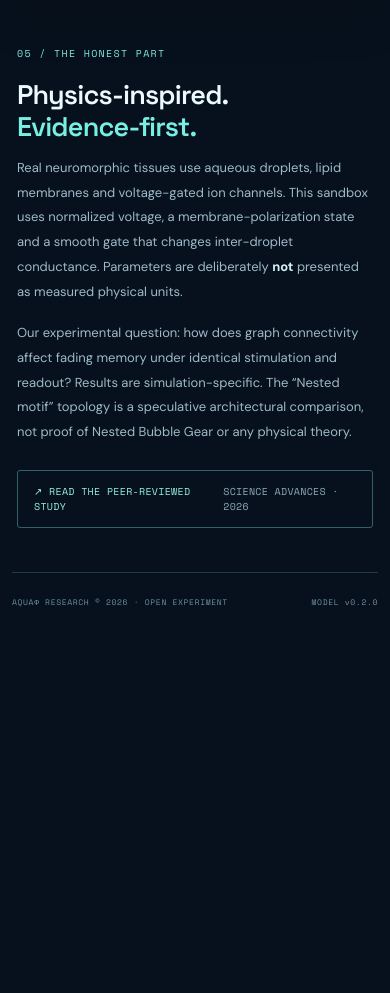
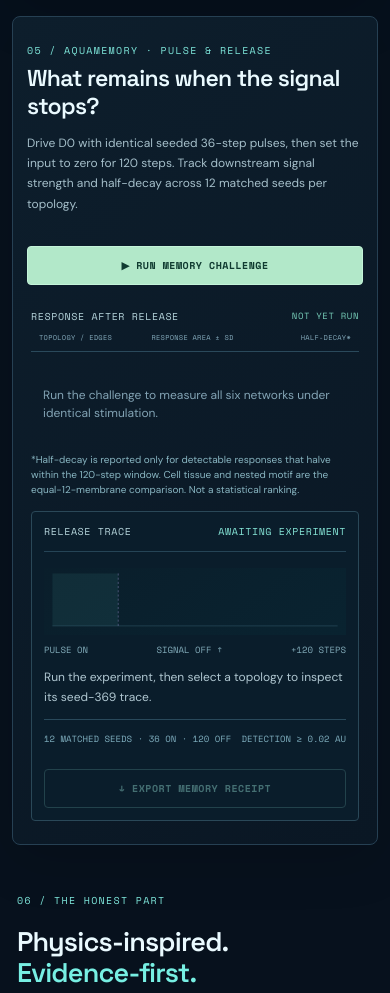
Before and after one commit to MichaelWave369/AquaPhi, a website: page index.html in a window 390 px wide. Shown: the part 3123-4116 px from the top of the page. Before the commit the page ends 3761 px from the top, so only its background shows below. Drawn offline with nearby package versions, Linux system fonts and the light colour scheme.

Commit message:
feat: AquaMemory observable dashboard with responsive comparison and pulse-release trace

```diff
--- a/index.html
+++ b/index.html
@@ -25,6 +25,32 @@ footer{display:flex;justify-content:space-between;align-items:center;gap:12px;bo
 @media(max-width:550px){.shell{padding:0 12px}.topbar{height:69px}.brand strong{font-size:13px}.brand small{font-size:8px}.logo{height:34px;width:34px}.badge{padding:8px;font-size:8px}.intro{padding:34px 3px 25px}.intro h1{font-size:42px}.intro>p{font-size:13px}.science-note{font-size:10px}.panel-head{padding:17px;height:74px}.panel h2{font-size:20px}.stage{margin:0 10px}.stage svg{min-height:255px}.stage-plate-top{top:11px;left:12px}.stage-plate-bottom{bottom:10px;left:11px;font-size:7px}.legend{top:12px;bottom:auto;right:9px;flex-direction:column;gap:4px}.transport{padding:11px;flex-wrap:wrap}.transport-time{font-size:8px}.reading-grid{padding:18px 12px}.reading{padding-left:10px}.reading>span{font-size:8px}.reading>strong{font-size:21px}.timeline{padding:19px 14px 14px}.timeline-head{flex-direction:column;align-items:flex-start}.trace-legend{gap:13px}.timeline svg{margin-top:14px;height:136px}.trace-footer{font-size:7px}.experiment{padding:22px 14px}.experiment-head h2{font-size:23px}.bench-panel,.protocol{padding:14px}.bench-row{grid-template-columns:96px 1fr 44px;gap:7px;font-size:10px}.bench-score{font-size:10px}.methodology{margin:44px 0;padding:0 5px}footer{flex-wrap:wrap;font-size:8px}footer span:nth-child(2){display:none}}
 @media(prefers-reduced-motion:reduce){*,*:before,*:after{animation-duration:.01ms!important;transition-duration:.01ms!important;scroll-behavior:auto!important}}
 
+/* AquaMemory v0.2: responsive pulse-and-release evidence experiment */
+.memory-experiment{margin-top:18px}
+.memory-layout{display:grid;grid-template-columns:minmax(0,1.17fr) minmax(0,1fr);gap:28px;padding:24px 4px 1px}
+.memory-results,.memory-detail{min-width:0}
+.memory-table-head,.memory-row{display:grid;grid-template-columns:minmax(0,1.15fr) minmax(0,1.1fr) minmax(0,.85fr);align-items:center;gap:12px}
+.memory-table-head{font:9px var(--mono);color:#84aabb;letter-spacing:.04em;padding:13px 12px;border-bottom:1px solid #2a495b}
+.memory-table-head span:last-child{text-align:right}
+.memory-rows{display:flex;flex-direction:column;gap:7px;margin-top:10px}
+.memory-empty{color:#83a4b5;font-size:12px;padding:12px}
+.memory-row{width:100%;background:#102738;border:1px solid #294658;border-radius:4px;padding:11px 12px;color:var(--pale);text-align:left;font:12px var(--display)}
+.memory-row:hover,.memory-row:focus-visible{border-color:#8cecdf}
+.memory-row.active{background:#173d45;border-color:#80eedb}
+.memory-row strong{display:block;font:600 12px var(--display)}
+.memory-row small{display:block;color:#90adbb;font:9px var(--mono);margin-top:4px}
+.memory-row .memory-num{font:11px var(--mono);white-space:nowrap}
+.memory-row .memory-num:last-child{text-align:right}
+.memory-detail{border:1px solid #2a4858;background:#0a1d2b;border-radius:4px;padding:18px;align-self:start}
+.memory-detail .protocol-title{border-bottom:1px solid #254456;padding-bottom:12px}
+#memoryPlot{width:100%;height:auto;display:block;margin-top:16px;background:linear-gradient(145deg,#0a1e2b,#092330)}
+.memory-axis{display:flex;justify-content:space-between;gap:6px;color:#83acba;font:9px var(--mono);padding-top:8px}
+.memory-trace-note{font-size:12px;line-height:1.6;color:#b0c7d1;min-height:38px}
+.memory-facts{display:flex;justify-content:space-between;flex-wrap:wrap;gap:9px;border-top:1px solid #29495b;padding:12px 0;color:#7faebe;font:9px var(--mono)}
+#memoryExportBtn{width:100%;margin-top:12px}
+@media(max-width:1000px){.memory-layout{grid-template-columns:1fr}}
+@media(max-width:560px){.memory-layout{gap:14px}.memory-table-head,.memory-row{gap:6px;grid-template-columns:1.1fr 1fr 1fr}.memory-table-head{font-size:7px;padding:8px}.memory-row{padding:9px 6px}.memory-row strong{font-size:10px}.memory-row .memory-num{font-size:9px}.memory-row small{font-size:8px}.memory-detail{padding:12px}}
+
 </style>
 </head>
 <body>
@@ -32,7 +58,7 @@ footer{display:flex;justify-content:space-between;align-items:center;gap:12px;bo
   <div class="shell">
     <header class="topbar">
       <div class="brand"><span class="logo" aria-hidden="true">◉</span><span><strong>AQUAΦ</strong><small>WETWARE / 001</small></span></div>
-      <nav class="toplinks" aria-label="Page navigation"><a href="#observatory">OBSERVATORY</a><a href="#experiment">EXPERIMENTS</a><a href="#methodology">METHOD</a></nav>
+      <nav class="toplinks" aria-label="Page navigation"><a href="#observatory">OBSERVATORY</a><a href="#experiment">EXPERIMENTS</a><a href="#memory">MEMORY</a><a href="#methodology">METHOD</a></nav>
       <div class="badge badge-green"><span class="blink"></span> LOCAL SIMULATION</div>
     </header>
     <main>
@@ -91,7 +117,38 @@ footer{display:flex;justify-content:space-between;align-items:center;gap:12px;bo
         <div class="experiment-body"><div class="bench-panel"><div class="bench-title">HELD-OUT NORMALIZED RMSE <span id="benchStatus">NOT YET RUN</span></div><div id="benchBars" class="bench-bars"><div class="placeholder-bars"><span>Run the comparison to see measured results from this simulation.</span></div></div><div class="bench-scale"><span>0.0 / LOWER IS BETTER</span><span>ERROR / NRMSE</span></div></div><div class="protocol"><div class="protocol-title">FROZEN PROTOCOL <span>v0.1</span></div><dl><div><dt>Seed</dt><dd>369</dd></div><div><dt>Warmup / train / test</dt><dd>100 / 340 / 180</dd></div><div><dt>Target</dt><dd>Input at t − 5</dd></div><div><dt>Readout</dt><dd>Ridge λ = 0.04</dd></div><div><dt>Variables</dt><dd>Topology only*</dd></div></dl><p>*Uses the current physics-slider values for every topology. This is a computational toy benchmark, not laboratory evidence.</p><button class="btn btn-outline" id="exportBtn" disabled>↓ EXPORT JSON RECEIPT</button></div></div>
       </section>
 
-      <section id="methodology" class="methodology"><div><span class="eyebrow">05 / THE HONEST PART</span><h2>Physics-inspired.<br /><em>Evidence-first.</em></h2></div><div class="method-copy"><p>Real neuromorphic tissues use aqueous droplets, lipid membranes and voltage-gated ion channels. This sandbox uses normalized voltage, a membrane-polarization state and a smooth gate that changes inter-droplet conductance. Parameters are deliberately <strong>not</strong> presented as measured physical units.</p><p>Our experimental question: how does graph connectivity affect fading memory under identical stimulation and readout? Results are simulation-specific. The “Nested motif” topology is a speculative architectural comparison, not proof of Nested Bubble Gear or any physical theory.</p><a class="paper-link" href="https://doi.org/10.1126/sciadv.aed0971" target="_blank" rel="noopener noreferrer">↗ READ THE PEER-REVIEWED STUDY <span>SCIENCE ADVANCES · 2026</span></a></div></section>
+      <section id="memory" class="experiment memory-experiment panel" aria-labelledby="memory-title">
+        <div class="experiment-head">
+          <div><span class="eyebrow">05 / AQUAMEMORY · PULSE &amp; RELEASE</span>
+            <h2 id="memory-title">What remains when the signal stops?</h2>
+            <p>Drive D0 with identical seeded 36-step pulses, then set the input to zero for 120 steps. Track downstream signal strength and half-decay across 12 matched seeds per topology.</p>
+          </div>
+          <button class="btn btn-accent" id="memoryBtn">▶ RUN MEMORY CHALLENGE</button>
+        </div>
+        <div class="memory-layout">
+          <div class="memory-results">
+            <div class="bench-title">RESPONSE AFTER RELEASE <span id="memoryStatus" role="status" aria-live="polite">NOT YET RUN</span></div>
+            <div class="memory-table-head"><span>TOPOLOGY / EDGES</span><span>RESPONSE AREA ± SD</span><span>HALF-DECAY*</span></div>
+            <div id="memoryRows" class="memory-rows"><p class="memory-empty">Run the challenge to measure all six networks under identical stimulation.</p></div>
+            <p class="bench-footnote">*Half-decay is reported only for detectable responses that halve within the 120-step window. Cell tissue and nested motif are the equal-12-membrane comparison. Not a statistical ranking.</p>
+          </div>
+          <div class="memory-detail">
+            <div class="protocol-title">RELEASE TRACE <span id="memoryTraceTitle">AWAITING EXPERIMENT</span></div>
+            <svg id="memoryPlot" viewBox="0 0 720 160" role="img" aria-label="Downstream D1 through D6 RMS electrical state during a pulse and after its release">
+              <rect x="20" y="13" width="157" height="125" fill="#78efe3" opacity=".07"></rect>
+              <path d="M20 138 H700" stroke="#3a6878" stroke-width="1" fill="none"></path>
+              <line x1="177" y1="13" x2="177" y2="138" stroke="#c6adf9" stroke-dasharray="5 5" opacity=".8"></line>
+              <path id="memoryCurve" d="" stroke="#7af0dd" stroke-width="2.5" fill="none" stroke-linecap="round" stroke-linejoin="round"></path>
+            </svg>
+            <div class="memory-axis"><span>PULSE ON</span><span>SIGNAL OFF ↑</span><span>+120 STEPS</span></div>
+            <p id="memoryTraceNote" class="memory-trace-note">Run the experiment, then select a topology to inspect its seed-369 trace.</p>
+            <div class="memory-facts"><span>12 MATCHED SEEDS · 36 ON · 120 OFF</span><span>DETECTION ≥ 0.02 AU</span></div>
+            <button class="btn btn-outline" id="memoryExportBtn" disabled>↓ EXPORT MEMORY RECEIPT</button>
+          </div>
+        </div>
+      </section>
+
+      <section id="methodology" class="methodology"><div><span class="eyebrow">06 / THE HONEST PART</span><h2>Physics-inspired.<br /><em>Evidence-first.</em></h2></div><div class="method-copy"><p>Real neuromorphic tissues use aqueous droplets, lipid membranes and voltage-gated ion channels. This sandbox uses normalized voltage, a membrane-polarization state and a smooth gate that changes inter-droplet conductance. Parameters are deliberately <strong>not</strong> presented as measured physical units.</p><p>Our experimental question: how does graph connectivity affect fading memory under identical stimulation and readout? The pulse-and-release assay measures downstream RMS in arbitrary units; it is not a physical memory timescale. Repeated seeded inputs are not independent experimental replicates, and standard deviations are not confidence intervals. Results are simulation-specific. The “Nested motif” topology is a speculative architectural comparison, not proof of Nested Bubble Gear or any physical theory.</p><a class="paper-link" href="https://doi.org/10.1126/sciadv.aed0971" target="_blank" rel="noopener noreferrer">↗ READ THE PEER-REVIEWED STUDY <span>SCIENCE ADVANCES · 2026</span></a></div></section>
     </main>
     <footer><span>AQUAΦ RESEARCH © 2026 · OPEN EXPERIMENT</span><span>BUILT FOR CURIOSITY. GOVERNED BY EVIDENCE.</span><span>MODEL v0.2.0</span></footer>
   </div>
```
